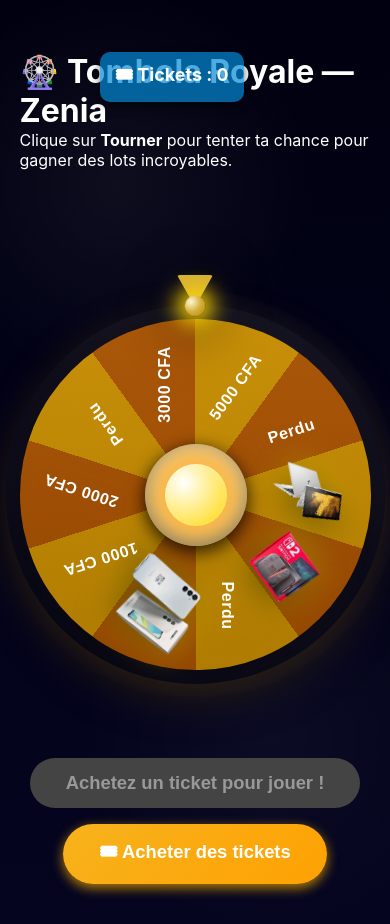
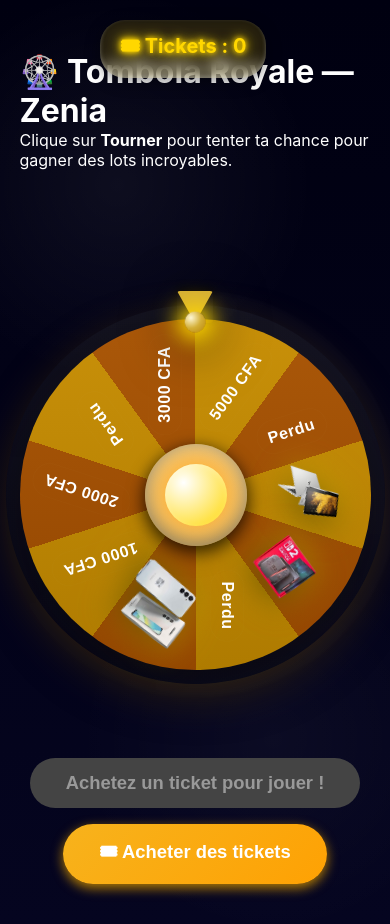
Before and after one commit to NebularForge/zenia-tombola-frontend, a React (Create React App) app: page /tombola in a window 390 px wide. Built offline with nearby package versions, Linux system fonts and the light colour scheme.

Commit message:
Amélioration du visuel

```diff
--- a/src/tombola/tombola.css
+++ b/src/tombola/tombola.css
@@ -390,31 +390,47 @@ filter: blur(0.5px);
 input[type="range"] {
   width: 100%;
 }
-/*Conpteur/*
-/* Compteur de tickets en haut à gauche */
+
+/* Compteur de tickets moderne et doré */
 .ticket-counter {
-  position: fixed;       /* reste visible même quand tu scroll */
-  left: 100px;            /* ou right: 20px; pour droite */
-  background-color: rgba(4, 137, 214, 0.7); /* fond semi-transparent noir */
-  color: #fff;           /* texte blanc */
-  padding: 10px 15px;
-  border-radius: 10px;
-  font-size: 18px;
+  position: fixed;
+  left: 100px; /* ajuste selon besoin */
+  top: 20px;
+  background: rgba(255, 215, 0, 0.15); /* doré transparent */
+  color: #FFD700; /* texte doré */
   font-weight: bold;
-  z-index: 1000;         /* pour être au-dessus de tout */
-  box-shadow: 0 4px 10px rgba(0, 0, 0, 0.5);
+  font-size: 20px;
+  padding: 12px 20px;
+  border-radius: 25px; /* effet badge arrondi */
+  z-index: 1000;
+
+  /* Effet 3D / profondeur */
+  box-shadow:
+    0 4px 15px rgba(0,0,0,0.4),
+    inset 0 -2px 4px rgba(255,255,255,0.3),
+    inset 0 2px 6px rgba(0,0,0,0.2);
+
+  /* Effet de texte lumineux */
+  text-shadow:
+    0 0 5px #FFD700,
+    0 0 10px #FFD700,
+    0 0 15px rgba(255, 215, 0, 0.7);
+
+  backdrop-filter: blur(8px); /* flou de fond pour effet verre */
+  transition: transform 0.3s ease, box-shadow 0.3s ease;
 }
 
-/* Petite animation pour quand le compteur augmente */
+/* Animation pour pulse et effet “pop” */
 .ticket-counter.animate {
-  animation: pulse 0.5s ease-in-out;
+  animation: pulse 0.6s ease-in-out forwards;
 }
 
 @keyframes pulse {
-  0%   { transform: scale(1); }
-  50%  { transform: scale(1.3); }
-  100% { transform: scale(1); }
+  0%   { transform: scale(1); box-shadow: 0 4px 15px rgba(0,0,0,0.4), inset 0 -2px 4px rgba(255,255,255,0.3), inset 0 2px 6px rgba(0,0,0,0.2); }
+  50%  { transform: scale(1.4); box-shadow: 0 8px 20px rgba(0,0,0,0.5), inset 0 -3px 6px rgba(255,255,255,0.5), inset 0 3px 8px rgba(0,0,0,0.3); }
+  100% { transform: scale(1); box-shadow: 0 4px 15px rgba(0,0,0,0.4), inset 0 -2px 4px rgba(255,255,255,0.3), inset 0 2px 6px rgba(0,0,0,0.2); }
 }
+
 
 
 /* ---------- Hover / active ---------- */
@@ -720,26 +736,32 @@ animation: btnGradient 4s ease infinite;
 
 
 /* ============================ Responsive design ============================ */
-@media (max-width: 768px) { /* Mobile et petites tablettes */
+
+/* Mobile et petites tablettes */
+@media (max-width: 768px) {
     .tw-wheel-wrap { width: 90vw; }
     .tw-wheel { width: 90vw; height: 90vw; }
-    .seg-img { width: 90px; height: 90px; right: 20px; top: 80px; }
+    .seg-img { width: 80px; height: 80px; right: 20px; top: 80px; }
     .seg-text { font-size: 1rem; right: 30px; top: 120px; }
-    .tw-pointer { top: 4px; }
+    .tw-pointer { top: 20px; } /* déplacé vers le bas */
     .tw-pointer-tip { border-left-width: 18px; border-right-width: 18px; border-top-width: 32px; }
 }
 
-@media (min-width: 769px) and (max-width: 1024px) { /* Tablettes larges */
+/* Tablettes larges */
+@media (min-width: 769px) and (max-width: 1024px) {
     .tw-wheel-wrap { width: 70vw; }
     .tw-wheel { width: 70vw; height: 70vw; }
-    .seg-img { width: 110px; height: 110px; right: 30px; top: 100px; }
+    .seg-img { width: 100px; height: 100px; right: 30px; top: 100px; }
     .seg-text { font-size: 1.2rem; right: 40px; top: 140px; }
+    .tw-pointer { top: 30px; } /* déplacé vers le bas */
 }
 
-@media (min-width: 1440px) { /* TV ou grands écrans */
+/* TV ou grands écrans */
+@media (min-width: 1440px) {
     .tw-wheel-wrap { width: 45vw; }
     .tw-wheel { width: 45vw; height: 45vw; }
-    .seg-img { width: 180px; height: 180px; right: 50px; top: 140px; }
+    .seg-img { width: 170px; height: 170px; right: 50px; top: 140px; }
     .seg-text { font-size: 1.6rem; right: 60px; top: 200px; }
+    .tw-pointer { top: 40px; } /* déplacé vers le bas */
     .tw-pointer-tip { border-left-width: 28px; border-right-width: 28px; border-top-width: 50px; }
 }
```
